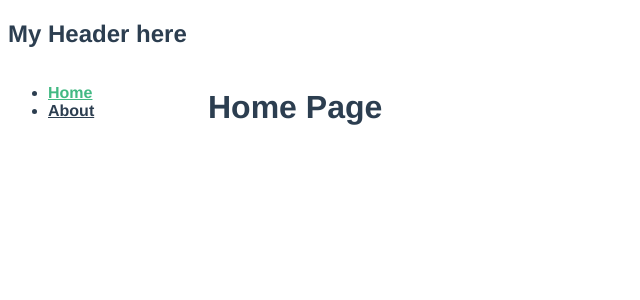
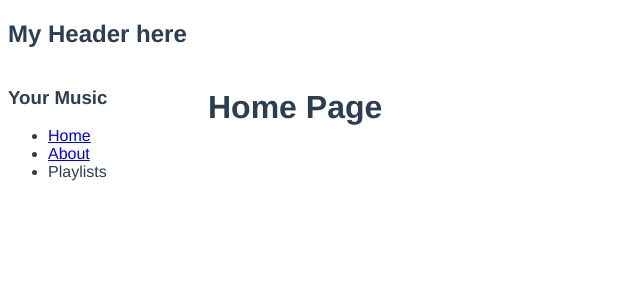
Before and after one commit to antrancs/maeve, a Vue app: page / in a window 1280 px wide. Shown: the top 300 px of the page, without its empty margins (0-640 px from the left). Built offline with nearby package versions, Linux system fonts and the light colour scheme.

Commit message:
Added authenticated & unauthenticated sidebar

```diff
--- a/src/App.vue
+++ b/src/App.vue
@@ -1,33 +1,19 @@
 <template>
   <div id="app">
-    <maeve-header></maeve-header>
-    <div class="container">
-      <div id="nav">
-        <ul>
-          <li>
-            <router-link to="/">Home</router-link>
-          </li>
-
-          <li>
-            <router-link to="/about">About</router-link>
-          </li>
-        </ul>
-      </div>
-
-      <router-view/>
-    </div>
+    <app-header></app-header>
+    <app-body></app-body>
   </div>
 </template>
 
 <script>
-import MaeveHeader from './components/TheHeader.vue';
-import MainContent from './views/MainContent.vue';
+import AppHeader from './components/TheHeader.vue';
+import AppBody from './views/AppBody.vue';
 
 export default {
   name: 'App',
   components: {
-    MaeveHeader,
-    MainContent
+    AppHeader,
+    AppBody
   }
 };
 </script>
--- a/src/components/TheSideBar.vue
+++ b/src/components/TheSideBar.vue
@@ -1,21 +1,28 @@
 <template>
     <div class="sidebar">
         <h3>Your Music</h3>
-        <ul>
-            <li>
-                <router-link to="/">Home</router-link>
-            </li>
-            <li>
-                <router-link to="about">About</router-link>
-            </li>
-            <li>Playlists</li>
-        </ul>
+        <sidebar-authenticated v-if="isLoggedIn"></sidebar-authenticated>
+        <sidebar-unauthenticated v-else></sidebar-unauthenticated>
     </div>
 </template>
 
 <script>
+import SidebarAuthenticated from './TheSidebarAuthenticated.vue';
+import SidebarUnauthenticated from './TheSidebarUnauthenticated.vue';
+
 export default {
-  name: 'AppSidebar'
+  name: 'AppSidebar',
+  props: {
+    isLoggedIn: {
+      type: Boolean,
+      required: true,
+      default: false
+    }
+  },
+  components: {
+    SidebarAuthenticated,
+    SidebarUnauthenticated
+  }
 };
 </script>
 
--- /dev/null
+++ b/src/components/TheSidebarAuthenticated.vue
@@ -0,0 +1,22 @@
+<template>
+    <div>
+        <ul>
+            <li>
+                <router-link to="/">Home</router-link>
+            </li>
+            <li>
+                <router-link to="about">About</router-link>
+            </li>
+            <li>Playlists</li>
+        </ul>
+    </div>
+</template>
+
+<script>
+export default {
+  name: 'SidebarAuthenticated'
+};
+</script>
+
+<style lang="scss" scoped>
+</style>
--- /dev/null
+++ b/src/components/TheSidebarUnauthenticated.vue
@@ -0,0 +1,15 @@
+<template>
+    <div>
+        <p>Log in with your Apple Music to listen to full songs and manage your playlists</p>
+        <button>Log in</button>
+    </div>
+</template>
+
+<script>
+export default {
+  name: 'SidebarUnauthenticated'
+};
+</script>
+
+<style lang="scss" scoped>
+</style>
--- a/src/views/MainContent.vue
+++ b/src/views/AppBody.vue
@@ -1,20 +1,17 @@
 <template>
     <div class="main-content">
-        <side-bar></side-bar>
-
-        <div>
-            Main Content here
-        </div>
+        <app-sidebar :is-logged-in="true"></app-sidebar>
+        <router-view></router-view>
     </div>
 </template>
 
 <script>
-import SideBar from './../components/TheSideBar.vue';
+import AppSidebar from './../components/TheSidebar.vue';
 
 export default {
-  name: 'MainContent',
+  name: 'AppBody',
   components: {
-    SideBar
+    AppSidebar
   }
 };
 </script>
```
Also changed, not shown: src/router.js (+5 -4 lines).
